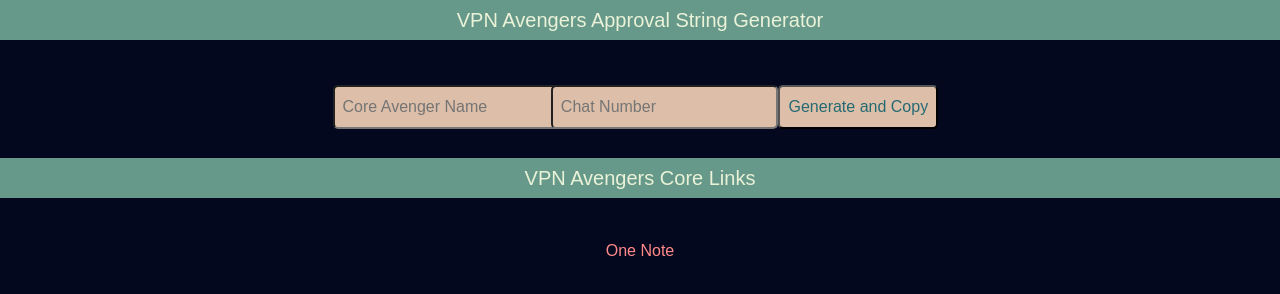
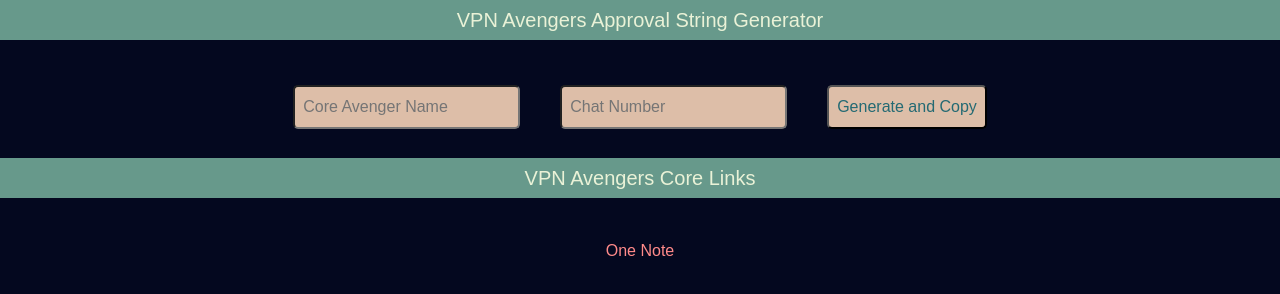
Before and after one commit to kudiaborm/approval_string_generator, a plain HTML site: page index.html in a window 1280 px wide. Drawn offline with nearby package versions, Linux system fonts and the light colour scheme; a web font is replaced by a local one.

Commit message:
fix scaling

```diff
--- a/index.html
+++ b/index.html
@@ -55,14 +55,14 @@
    </head>
    <body id="main">
       <p id="title">VPN Avengers Approval String Generator</p>
-      <div class="row justify-content-md-center" id="container">
-        <div class="col-md-2">
+      <div class="row justify-content-sm-center" id="container">
+        <div class="col-md-auto">
           <input id="name" placeholder="Core Avenger Name">
         </div>
-        <div class="col-md-2">
+        <div class="col-md-auto">
           <input id="shortDesc" placeholder="Chat Number">
         </div>
-        <div class="col-md-2">
+        <div class="col-md-auto">
           <input type="button" onClick="generate()" value="Generate and Copy">
         </div>
         </div>
```
